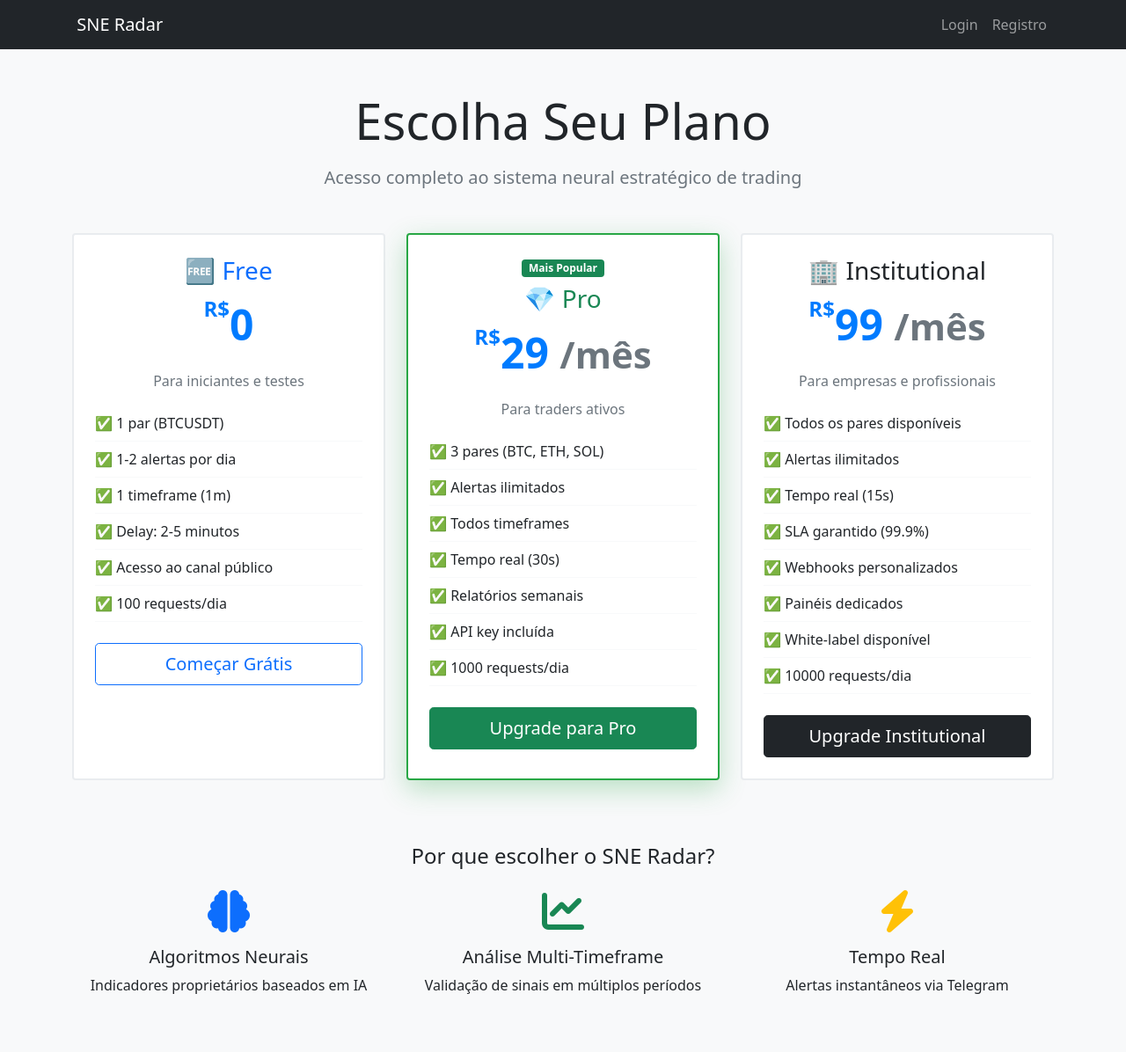
After one commit to 4LFR3Dv1/SNE-V1.0-CLOSED-BETA-, a Flask app: page /pricing in a window 1280 px wide. The commit adds this page. Shown: the whole page at 88% size. Run offline with Flask 3, Linux system fonts and the light colour scheme.

Commit message:
Feature: Complete monetization system with tiers, pricing pages, and user limits

```diff
--- /dev/null
+++ b/templates/pricing.html
@@ -0,0 +1,174 @@
+<!DOCTYPE html>
+<html lang="pt-BR">
+<head>
+    <meta charset="UTF-8">
+    <meta name="viewport" content="width=device-width, initial-scale=1.0">
+    <title>SNE Radar - Planos e Preços</title>
+    <link href="https://cdn.jsdelivr.net/npm/bootstrap@5.1.3/dist/css/bootstrap.min.css" rel="stylesheet">
+    <link href="https://cdnjs.cloudflare.com/ajax/libs/font-awesome/6.0.0/css/all.min.css" rel="stylesheet">
+    <style>
+        .pricing-card {
+            transition: transform 0.3s ease;
+            border: 2px solid #e9ecef;
+        }
+        .pricing-card:hover {
+            transform: translateY(-10px);
+            border-color: #007bff;
+        }
+        .pricing-card.featured {
+            border-color: #28a745;
+            box-shadow: 0 10px 30px rgba(40, 167, 69, 0.3);
+        }
+        .feature-list {
+            list-style: none;
+            padding: 0;
+        }
+        .feature-list li {
+            padding: 8px 0;
+            border-bottom: 1px solid #f8f9fa;
+        }
+        .feature-list li:before {
+            content: "✅ ";
+            color: #28a745;
+        }
+        .price {
+            font-size: 3rem;
+            font-weight: bold;
+            color: #007bff;
+        }
+        .currency {
+            font-size: 1.5rem;
+            vertical-align: top;
+        }
+    </style>
+</head>
+<body class="bg-light">
+    <nav class="navbar navbar-expand-lg navbar-dark bg-dark">
+        <div class="container">
+            <a class="navbar-brand" href="/">
+                <i class="fas fa-radar"></i> SNE Radar
+            </a>
+            <div class="navbar-nav ms-auto">
+                <a class="nav-link" href="/login">Login</a>
+                <a class="nav-link" href="/register">Registro</a>
+            </div>
+        </div>
+    </nav>
+
+    <div class="container py-5">
+        <div class="text-center mb-5">
+            <h1 class="display-4 mb-3">Escolha Seu Plano</h1>
+            <p class="lead text-muted">Acesso completo ao sistema neural estratégico de trading</p>
+        </div>
+
+        <div class="row justify-content-center">
+            <!-- Plano Free -->
+            <div class="col-lg-4 col-md-6 mb-4">
+                <div class="card pricing-card h-100">
+                    <div class="card-body text-center p-4">
+                        <h3 class="card-title text-primary">🆓 Free</h3>
+                        <div class="price mb-3">
+                            <span class="currency">R$</span>0
+                        </div>
+                        <p class="text-muted">Para iniciantes e testes</p>
+
+                        <ul class="feature-list text-start mb-4">
+                            <li>1 par (BTCUSDT)</li>
+                            <li>1-2 alertas por dia</li>
+                            <li>1 timeframe (1m)</li>
+                            <li>Delay: 2-5 minutos</li>
+                            <li>Acesso ao canal público</li>
+                            <li>100 requests/dia</li>
+                        </ul>
+
+                        <a href="/register" class="btn btn-outline-primary btn-lg w-100">
+                            Começar Grátis
+                        </a>
+                    </div>
+                </div>
+            </div>
+
+            <!-- Plano Pro -->
+            <div class="col-lg-4 col-md-6 mb-4">
+                <div class="card pricing-card featured h-100">
+                    <div class="card-body text-center p-4">
+                        <div class="badge bg-success mb-2">Mais Popular</div>
+                        <h3 class="card-title text-success">💎 Pro</h3>
+                        <div class="price mb-3">
+                            <span class="currency">R$</span>29
+                            <small class="text-muted">/mês</small>
+                        </div>
+                        <p class="text-muted">Para traders ativos</p>
+
+                        <ul class="feature-list text-start mb-4">
+                            <li>3 pares (BTC, ETH, SOL)</li>
+                            <li>Alertas ilimitados</li>
+                            <li>Todos timeframes</li>
+                            <li>Tempo real (30s)</li>
+                            <li>Relatórios semanais</li>
+                            <li>API key incluída</li>
+                            <li>1000 requests/dia</li>
+                        </ul>
+
+                        <a href="/upgrade/pro" class="btn btn-success btn-lg w-100">
+                            Upgrade para Pro
+                        </a>
+                    </div>
+                </div>
+            </div>
+
+            <!-- Plano Institutional -->
+            <div class="col-lg-4 col-md-6 mb-4">
+                <div class="card pricing-card h-100">
+                    <div class="card-body text-center p-4">
+                        <h3 class="card-title text-dark">🏢 Institutional</h3>
+                        <div class="price mb-3">
+                            <span class="currency">R$</span>99
+                            <small class="text-muted">/mês</small>
+                        </div>
+                        <p class="text-muted">Para empresas e profissionais</p>
+
+                        <ul class="feature-list text-start mb-4">
+                            <li>Todos os pares disponíveis</li>
+                            <li>Alertas ilimitados</li>
+                            <li>Tempo real (15s)</li>
+                            <li>SLA garantido (99.9%)</li>
+                            <li>Webhooks personalizados</li>
+                            <li>Painéis dedicados</li>
+                            <li>White-label disponível</li>
+                            <li>10000 requests/dia</li>
+                        </ul>
+
+                        <a href="/upgrade/institutional" class="btn btn-dark btn-lg w-100">
+                            Upgrade Institutional
+                        </a>
+                    </div>
+                </div>
+            </div>
+        </div>
+
+        <div class="text-center mt-5">
+            <h4>Por que escolher o SNE Radar?</h4>
+            <div class="row mt-4">
+                <div class="col-md-4">
+                    <i class="fas fa-brain fa-3x text-primary mb-3"></i>
+                    <h5>Algoritmos Neurais</h5>
+                    <p>Indicadores proprietários baseados em IA</p>
+                </div>
+                <div class="col-md-4">
+                    <i class="fas fa-chart-line fa-3x text-success mb-3"></i>
+                    <h5>Análise Multi-Timeframe</h5>
+                    <p>Validação de sinais em múltiplos períodos</p>
+                </div>
+                <div class="col-md-4">
+                    <i class="fas fa-bolt fa-3x text-warning mb-3"></i>
+                    <h5>Tempo Real</h5>
+                    <p>Alertas instantâneos via Telegram</p>
+                </div>
+            </div>
+        </div>
+    </div>
+
+    <script src="https://cdn.jsdelivr.net/npm/bootstrap@5.1.3/dist/js/bootstrap.bundle.min.js"></script>
+</body>
+</html>
```
Also changed, not shown: sne_radar_web.py (+173 -2 lines), templates/dashboard.html (+52 -0 lines), templates/upgrade.html (added, +252 -0 lines).
